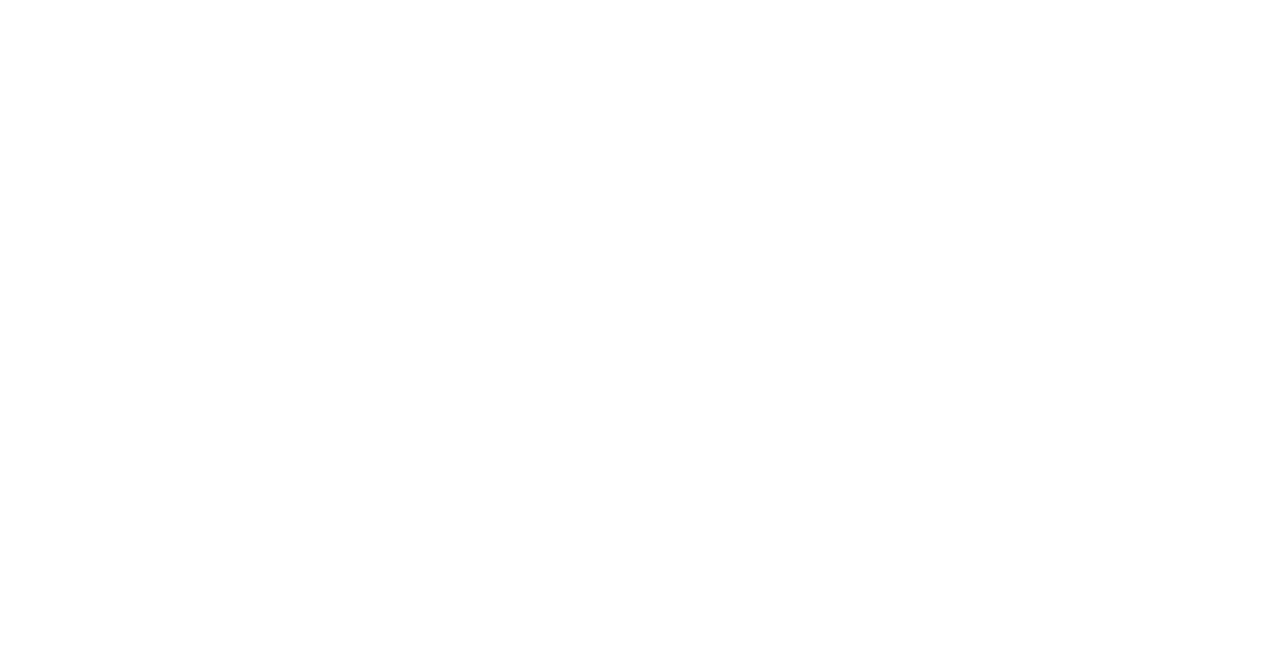
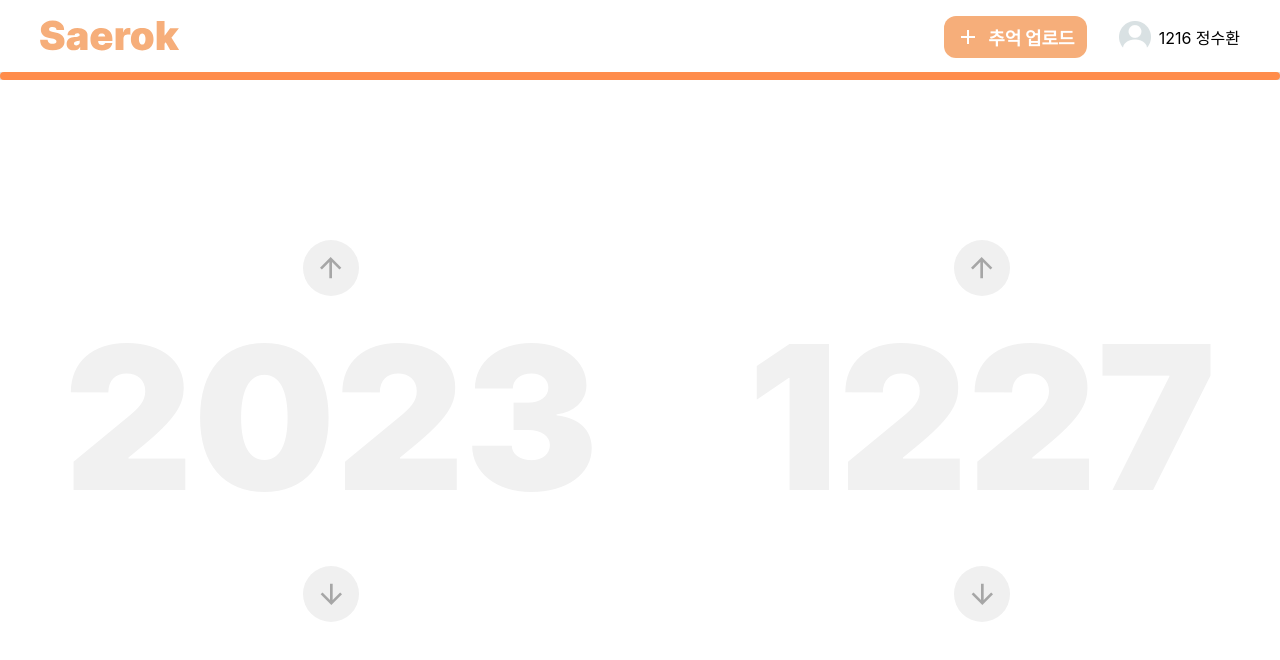
Before and after one commit to 2023-winter-bssm/Saerok_frontend, a React (Create React App) app: page /feed in a window 1280 px wide. Before the commit this address had no page. Shown: the top 660 px of the page. Built offline with nearby package versions, Linux system fonts and the light colour scheme.

Commit message:
피브 추가 (기능구현X)

```diff
--- a/src/App.js
+++ b/src/App.js
@@ -1,10 +1,12 @@
 import { BrowserRouter, Routes, Route } from "react-router-dom";
 import Login from "../src/pages/Login";
+import Feed from "../src/pages/Feed";
 
 function App() {
   return (
     <BrowserRouter>
       <Routes>
+        <Route path="/feed" element={<Feed />} />
         <Route path="/login" element={<Login />} />
       </Routes>
     </BrowserRouter>
--- a/src/pages/Feed.jsx
+++ b/src/pages/Feed.jsx
@@ -0,0 +1,176 @@
+import React, { useState, useEffect } from "react";
+import styled from "styled-components";
+import Header from "../components/Header";
+import decreaseIcon from "../assets/decreaseIcon.svg";
+import increaseIcon from "../assets/increaseIcon.svg";
+
+const currentYear = new Date().getFullYear();
+const currentMonth = new Date().getMonth() + 1;
+const currentDay = new Date().getDate();
+
+const vw = Math.max(
+  document.documentElement.clientWidth || 0,
+  window.innerWidth || 0,
+);
+
+const Feed = () => {
+  const [scroll, setScroll] = useState(0);
+  const [year, setYear] = useState(currentYear);
+  const [month, setMonth] = useState(currentMonth);
+  const [day, setDay] = useState(currentDay);
+
+  useEffect(() => {
+    const handleScroll = () => {
+      const currentScrollHeight = window.scrollY;
+      setScroll(
+        Math.round((currentScrollHeight / maxHeight) * 100) / 100 + 0.01,
+      );
+    };
+
+    const scrollHeight = Math.max(
+      document.body.scrollHeight,
+      document.documentElement.scrollHeight,
+      document.body.offsetHeight,
+      document.documentElement.offsetHeight,
+      document.body.clientHeight,
+      document.documentElement.clientHeight,
+    );
+
+    const maxHeight = scrollHeight - window.innerHeight;
+
+    window.addEventListener("scroll", handleScroll);
+
+    return () => {
+      window.removeEventListener("scroll", handleScroll);
+    };
+  });
+
+  const increaseYear = () => {
+    setYear((prev) => prev + 1);
+  };
+
+  const decreaseYear = () => {
+    setYear((prev) => prev - 1);
+  };
+
+  const increaseMonth = () => {
+    setMonth((prev) => prev + 1);
+    if (month >= 12) {
+      increaseYear();
+      setMonth(1);
+    }
+  };
+
+  const decreaseMonth = () => {
+    setMonth((prev) => prev - 1);
+    if (month === 1) {
+      decreaseYear();
+      setMonth(12);
+    }
+  };
+
+  const increaseDay = () => {
+    setDay((prev) => prev + 1);
+    const firstDay = new Date(year, month, 1).getDate();
+    const lastDay = new Date(year, month + 1, 0).getDate();
+    if (day === lastDay) {
+      increaseMonth();
+      setDay(firstDay);
+    }
+  };
+
+  const decreaseDay = () => {
+    setDay((prev) => prev - 1);
+    const firstDay = new Date(year, month, 1).getDate();
+    const lastDay = new Date(year, month + 1, 0).getDate();
+    if (day === firstDay) {
+      decreaseMonth();
+      setDay(lastDay);
+    }
+  };
+
+  return (
+    <Container>
+      <Header />
+      <ScrollBarBackground>
+        <ScrollBar $scrollHeight={scroll} $vw={vw} />
+      </ScrollBarBackground>
+      <Background>
+        <Dates>
+          <IncreaseButton onClick={increaseYear}>
+            <img src={increaseIcon} alt="increase" />
+          </IncreaseButton>
+          <span style={{ marginBottom: "28px" }}>{year}</span>
+          <DecreaseButton onClick={decreaseYear}>
+            <img src={decreaseIcon} alt="decrease" />
+          </DecreaseButton>
+        </Dates>
+        <Dates>
+          <IncreaseButton onClick={increaseDay}>
+            <img src={increaseIcon} alt="increase" />
+          </IncreaseButton>
+          <span style={{ marginBottom: "28px" }}>
+            {String(month).padStart(2, "0")}
+            {String(day).padStart(2, "0")}
+          </span>
+          <DecreaseButton onClick={decreaseDay}>
+            <img src={decreaseIcon} alt="decrease" />
+          </DecreaseButton>
+        </Dates>
+      </Background>
+    </Container>
+  );
+};
+
+const Container = styled.div`
+  min-height: 100vh;
+  background: #ffffff;
+`;
+
+const ScrollBarBackground = styled.div`
+  background: #dedede;
+  width: 100%;
+  height: 8px;
+  position: fixed;
+  top: 72px;
+`;
+
+const ScrollBar = styled.div`
+  height: 8px;
+  position: relative;
+  background: #ff8c4b;
+  width: ${({ $scrollHeight, $vw }) => $scrollHeight * $vw}px;
+  border-radius: 4px;
+`;
+
+const Background = styled.div`
+  position: fixed;
+  top: calc(30vh);
+  font-size: 200px;
+  color: #f1f1f1;
+  font-weight: 900;
+  width: 90%;
+  display: flex;
+  justify-content: space-between;
+  padding-inline: 5%;
+  user-select: none;
+`;
+
+const DecreaseButton = styled.div`
+  padding: 12px;
+  border-radius: 40px;
+  background: #f0f0f0;
+  display: flex;
+  cursor: pointer;
+  width: fit-content;
+`;
+
+const IncreaseButton = styled(DecreaseButton)``;
+
+const Dates = styled.div`
+  display: flex;
+  flex-direction: column;
+  align-items: center;
+`;
+
+export default Feed;
```
Also changed, not shown: src/assets/decreaseIcon.svg (added), src/assets/increaseIcon.svg (added).
